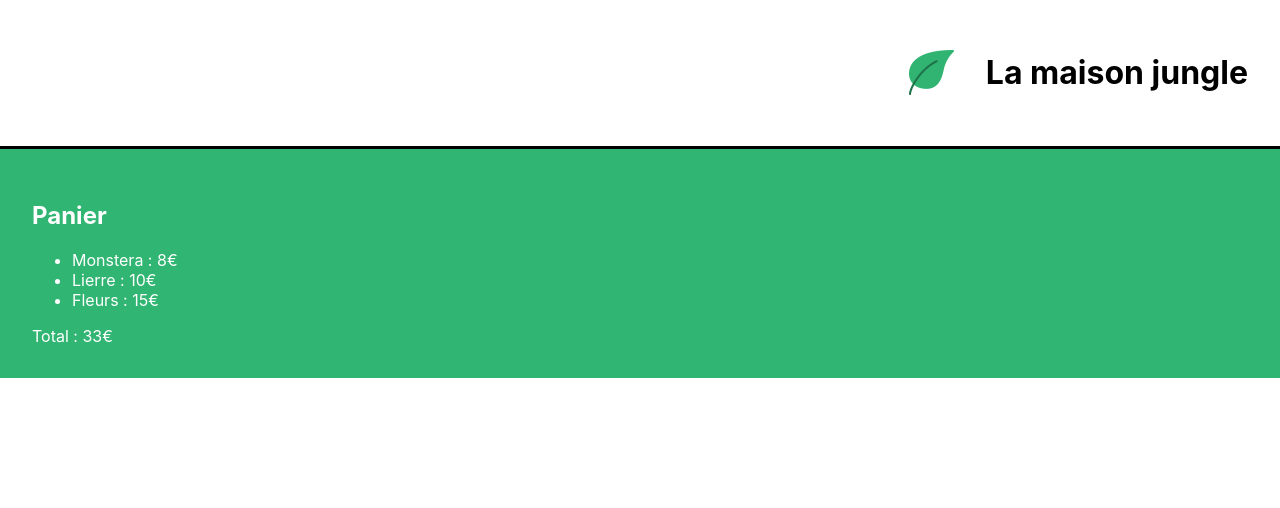
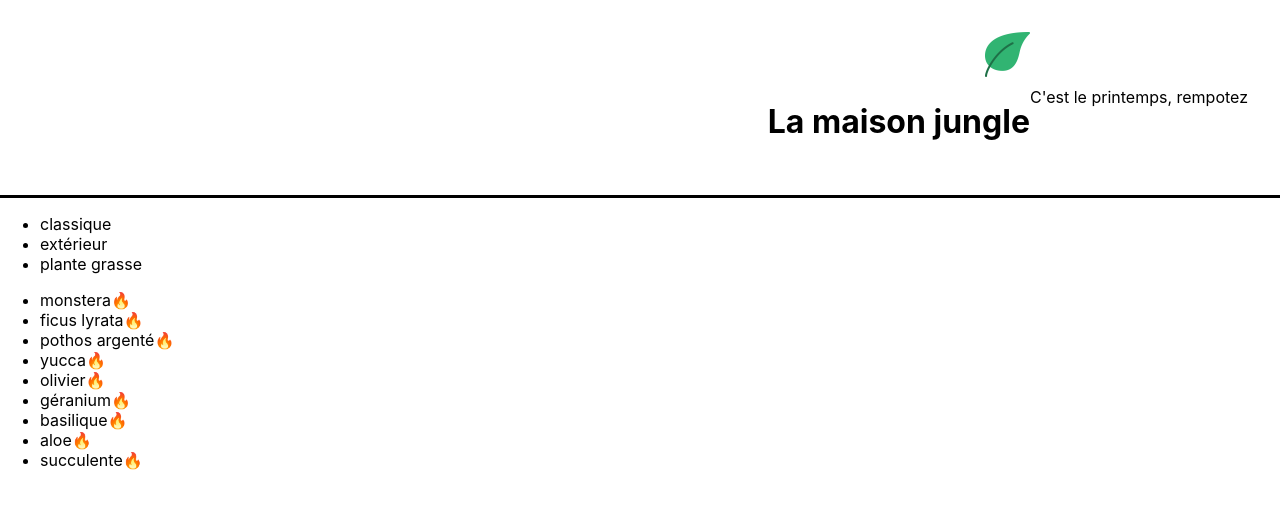
Before and after one commit to FranceHuon/la-maison-jungle, a React (Create React App) app in the folder la-maison-jungle/: page / in a window 1280 px wide. Shown: the top 508 px of the page. Built offline with nearby package versions, Linux system fonts and the light colour scheme.

Commit message:
Création du composant ShoppingList, génération key, création du dossier datas et du fichier plantList.js

```diff
--- a/la-maison-jungle/package.json
+++ b/la-maison-jungle/package.json
@@ -14,7 +14,6 @@
   "scripts": {
     "start": "react-scripts start",
     "build": "react-scripts build",
-    "test": "react-scripts test",
     "eject": "react-scripts eject"
   },
   "eslintConfig": {
--- a/la-maison-jungle/src/components/App.js
+++ b/la-maison-jungle/src/components/App.js
@@ -1,11 +1,13 @@
 import Banner from './Banner'
-import Cart from './Cart'
+// import Cart from './Cart'
+import ShoppingList from './ShoppingList';
 
 function App() {
   return (
     <div>
       <Banner />
-      <Cart />
+      {/* <Cart /> */}
+      <ShoppingList />
     </div>
   );
 }
--- a/la-maison-jungle/src/components/Banner.js
+++ b/la-maison-jungle/src/components/Banner.js
@@ -3,11 +3,22 @@ import logo from '../assets/logo.png'
 
 function Banner() {
     const title = 'La maison jungle'
+    const currentMonth = new Date().getMonth()
+    const isSpring = currentMonth >= 2 && currentMonth <=5
+    const recommendation =  isSpring ? (
+        <div>C'est le printemps, rempotez </div>
+    ) : (
+         <div>Ce n'est pas le moment de rempoter</div>
+    )
+
     return (
-    <div className='lmj-banner'>
-        <img src={logo} alt='La maison jungle' className='lmj-logo' />
-        <h1 className='lmj-title'>{title}</h1>
-    </div>
+        <div className='lmj-banner'>
+            <div className='lmj-banner-row'>
+                <img src={logo} alt='La maison jungle' className='lmj-logo' />
+                <h1 className='lmj-title'>{title}</h1>
+            </div>
+            {recommendation}
+        </div>
     )
 }
 
--- /dev/null
+++ b/la-maison-jungle/src/components/ShoppingList.js
@@ -0,0 +1,31 @@
+import { plantList } from '../datas/plantList'
+
+
+function ShoppingList() {
+    const categories = plantList.reduce(
+        (acc, plant) =>
+            acc.includes(plant.category) ? acc : acc.concat(plant.category),
+        []
+
+    )
+
+    return (
+        <div>
+            <ul>
+                {categories.map((cat) => (
+                    <li key={cat}>{cat}</li>
+                ))}
+            </ul>
+            <ul>
+                {plantList.map((plant) => (
+                    <li key={plant.id}>{plant.name}
+                    {plant.isBestSale && <span>🔥</span>}
+                </li>
+                ))}
+            </ul>
+        </div>
+    )
+
+}
+
+export default ShoppingList
--- /dev/null
+++ b/la-maison-jungle/src/datas/plantList.js
@@ -0,0 +1,57 @@
+export const plantList = [
+	{
+		name: 'monstera',
+		category: 'classique',
+		id: '1ed',
+        isBestSale: true
+	},
+	{
+		name: 'ficus lyrata',
+		category: 'classique',
+		id: '2ab',
+        isBestSale: true
+
+	},
+	{
+		name: 'pothos argenté',
+		category: 'classique',
+		id: '3sd',
+        isBestSale: true
+	},
+	{
+		name: 'yucca',
+		category: 'classique',
+		id: '4kk',
+        isBestSale: true
+	},
+	{
+		name: 'olivier',
+		category: 'extérieur',
+		id: '5pl',
+        isBestSale:true
+	},
+	{
+		name: 'géranium',
+		category: 'extérieur',
+		id: '6uo',
+        isBestSale: true
+	},
+	{
+		name: 'basilique',
+		category: 'extérieur',
+		id: '7ie',
+        isBestSale: true
+	},
+	{
+		name: 'aloe',
+		category: 'plante grasse',
+		id: '8fp',
+        isBestSale: true
+	},
+	{
+		name: 'succulente',
+		category: 'plante grasse',
+		id: '9vn',
+        isBestSale: true
+	}
+]
```
